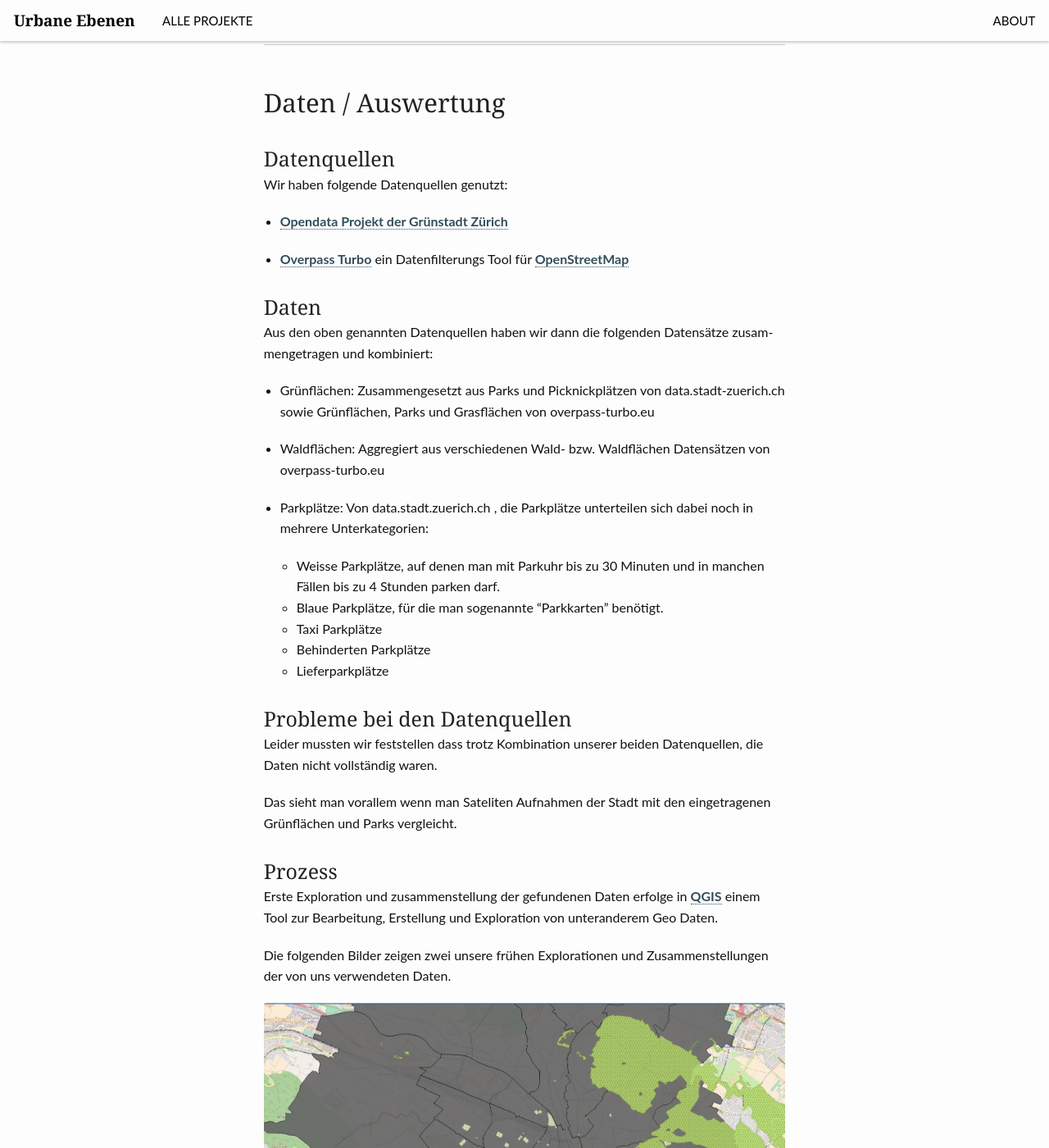
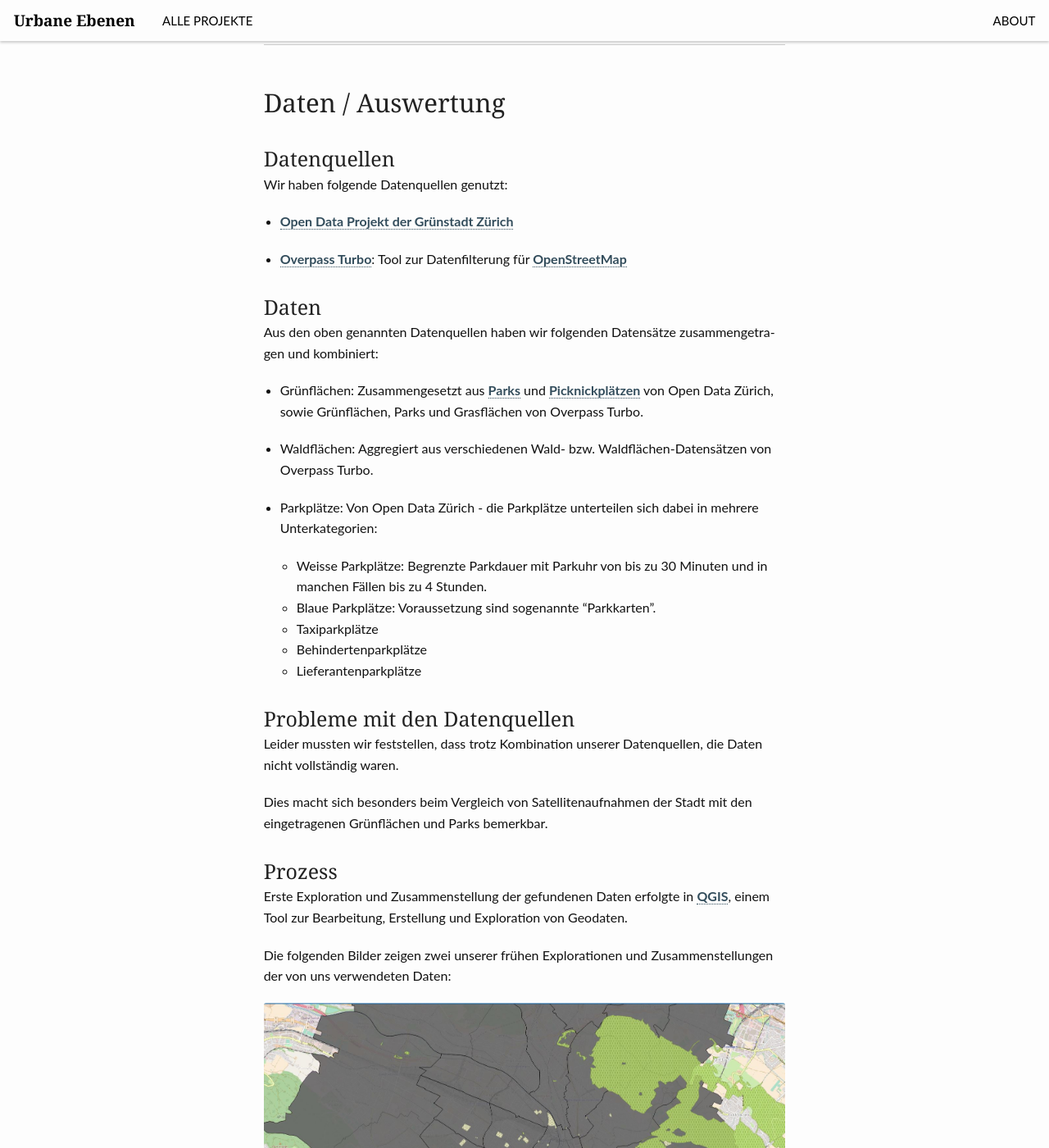
Before and after one commit to tillnagel/gdv-website, a Jekyll site: the page built from _posts/projects/2017-01-26-ZuerichParkflaechen.md, in a window 1280 px wide and 1400 px high, scrolled down 1875 px. Shown: the whole window at 82% size. Built offline with Jekyll 4.4.1, drawn with Linux system fonts in a browser that asks for light colours; some of the changed text lies outside the part shown.

Commit message:
Update 2017-01-26-ZuerichParkflaechen.md

````diff
--- a/_posts/projects/2017-01-26-ZuerichParkflaechen.md
+++ b/_posts/projects/2017-01-26-ZuerichParkflaechen.md
@@ -17,9 +17,7 @@ author: Ahmet Ekiz, Kevin Schorpp, Klaus Hipp, Mihkail Polishuk
 ## Abstract
 Die Anwendung visualisiert diverse Geodaten zu Wald-, Grünflächen und Parks in der „Grünstadt Zürich“ und ermöglicht einen Vergleich diesbezüglicher Flächenverteilung mit Parkflächen.
 
-
 Gegliedert wird die Darstellung in eine Übersichts-, sowie eine Diagrammansicht und vier Detailansichten zur Veranschaulichung maximal zweier Bezirke Zürichs und deren Gegenüberstellung zum Züricher Durchschnitt.
-
 
 ## Einführung
 <!--- Einführung: Was ist die Motivation hinter Ihrem Projekt?
@@ -27,22 +25,17 @@ Gegliedert wird die Darstellung in eine Übersichts-, sowie eine Diagrammansicht
 
 Dieses kleine Datenvisualisierungsprojekt ist im Rahmen der Vorlesung "Grundlagen der Datenvisualisierung" im Wintersemester 2016/2017 entstanden. Ziel war eine interaktive Datenvisualisierung zum Thema Smart City und Urbanen Räumen.
 
-
 Nach einiger Recherche zu verfügbaren Datenquellen, griffen wir eine Konzeptidee unseres Dozenten Herr Prof. Dr. Nagel auf, Parks und Parkplätze der Stadt Zürich in Relation zu setzen und festzustellen, ob besondere Ausprägungen zu erkennen sind.
 
+## Funktionalitäten
 
-## Funktionalitäten:
 Die Übersichtskarte <img src="{{ site.urlimg }}/ZuerichParkflaechen/zp_A.png" alt="(A)" style="width: 20px; height: 20px;" /> erlaubt das einfache Selektieren von bis zu zwei Bezirken, die in den jeweiligen Spalten zur Detailansicht <img src="{{ site.urlimg }}/ZuerichParkflaechen/zp_B.png" alt="(B)" style="width: 20px; height: 20px;" /> dargestellt werden.
-
 
 Diese zeigen jeweils in zwei übereinanderliegenden Panels die Grünflächen (oben) und die verschiedenen Parkplatzarten (unten), die jeweils gefiltert werden können.
 
-
 Bei fehlender Selektion oder Auswahl eines einzelnen Bezirkes wird in der rechten Spalte gesamt Zürich zum Vergleich eingeblendet.
 
-
 Die Diagrammansicht <img src="{{ site.urlimg }}/ZuerichParkflaechen/zp_C.png" alt="(C)" style="width: 20px; height: 20px;" /> stellt die Gesamtflächen der visualisierten Bezirke dem Züricher Absolut und Durchschnitt gegenüber.
-
 
 <figure>
   <img src="{{ site.urlimg }}/ZuerichParkflaechen/zp_functions_image.png" />
@@ -54,48 +47,49 @@ Die Diagrammansicht <img src="{{ site.urlimg }}/ZuerichParkflaechen/zp_C.png" al
 ## Daten / Auswertung
 
 ### Datenquellen
+
 Wir haben folgende Datenquellen genutzt:
 
-- [Opendata Projekt der Grünstadt Zürich](https://data.stadt-zuerich.ch/)
+- [Open Data Projekt der Grünstadt Zürich](https://data.stadt-zuerich.ch/)
 
-- [Overpass Turbo](https://overpass-turbo.eu/) ein Datenfilterungs Tool für [OpenStreetMap](http://openstreetmap.org/)
+- [Overpass Turbo](https://overpass-turbo.eu/): Tool zur Datenfilterung für [OpenStreetMap](http://openstreetmap.org/)
 
 ### Daten
-Aus den oben genannten Datenquellen haben wir dann die folgenden Datensätze zusammengetragen und kombiniert:
 
-- Grünflächen: Zusammengesetzt aus Parks und Picknickplätzen von data.stadt-zuerich.ch sowie Grünflächen, Parks und Grasflächen von overpass-turbo.eu
+Aus den oben genannten Datenquellen haben wir folgenden Datensätze zusammengetragen und kombiniert:
 
-- Waldflächen: Aggregiert aus verschiedenen Wald- bzw. Waldflächen Datensätzen von overpass-turbo.eu
+- Grünflächen: Zusammengesetzt aus [Parks](https://data.stadt-zuerich.ch/dataset/park) und [Picknickplätzen](https://data.stadt-zuerich.ch/dataset/picknickplatz) von Open Data Zürich, sowie Grünflächen, Parks und Grasflächen von Overpass Turbo.
 
-* Parkplätze: Von data.stadt.zuerich.ch , die Parkplätze unterteilen sich dabei noch in mehrere Unterkategorien:
-    * Weisse Parkplätze, auf denen man mit Parkuhr bis zu 30 Minuten und in manchen Fällen bis zu 4 Stunden parken darf.
-    * Blaue Parkplätze, für die man sogenannte "Parkkarten" benötigt.
-    * Taxi Parkplätze
-    * Behinderten Parkplätze
-    * Lieferparkplätze
+- Waldflächen: Aggregiert aus verschiedenen Wald- bzw. Waldflächen-Datensätzen von Overpass Turbo.
 
+* Parkplätze: Von Open Data Zürich - die Parkplätze unterteilen sich dabei in mehrere Unterkategorien:
+    * Weisse Parkplätze: Begrenzte Parkdauer mit Parkuhr von bis zu 30 Minuten und in manchen Fällen bis zu 4 Stunden.
+    * Blaue Parkplätze: Voraussetzung sind sogenannte "Parkkarten".
+    * Taxiparkplätze
+    * Behindertenparkplätze
+    * Lieferantenparkplätze
 
-### Probleme bei den Datenquellen
-Leider mussten wir feststellen dass trotz Kombination unserer beiden Datenquellen, die Daten nicht vollständig waren.
+### Probleme mit den Datenquellen
 
+Leider mussten wir feststellen, dass trotz Kombination unserer Datenquellen, die Daten nicht vollständig waren.
 
-Das sieht man vorallem wenn man Sateliten Aufnahmen der Stadt mit den eingetragenen Grünflächen und Parks vergleicht.
+Dies macht sich besonders beim Vergleich von Satellitenaufnahmen der Stadt mit den eingetragenen Grünflächen und Parks bemerkbar.
 
 ### Prozess
 <!--Sinnvolle Auswahl relevanter Experimente.-->
 
-Erste Exploration und zusammenstellung der gefundenen Daten erfolge in [QGIS](http://qgis.org/de/site/) einem Tool zur Bearbeitung, Erstellung und Exploration von unteranderem Geo Daten.
+Erste Exploration und Zusammenstellung der gefundenen Daten erfolgte in [QGIS](http://qgis.org/de/site/), einem Tool zur Bearbeitung, Erstellung und Exploration von Geodaten.
 
-Die folgenden Bilder zeigen zwei unsere frühen Explorationen und Zusammenstellungen der von uns verwendeten Daten.
+Die folgenden Bilder zeigen zwei unserer frühen Explorationen und Zusammenstellungen der von uns verwendeten Daten:
 
 <figure>
   <img src="{{ site.urlimg }}/ZuerichParkflaechen/QGIS_Bezirke_GruenUndWaldflaechen.JPG" />
-  <figcaption >Eine frühe Zusammenstellung, nur mit den Bezirken Zürichs und den Daten der Grünflächen</figcaption>
+  <figcaption >Eine frühe Zusammenstellung, nur mit den Bezirken Zürichs und Daten der Grünflächen.</figcaption>
 </figure>
 
 <figure>
   <img src="{{ site.urlimg }}/ZuerichParkflaechen/QGIS_View.JPG" />
-  <figcaption >Zusammenstellung aller von uns verwendeten Daten in QGIS</figcaption>
+  <figcaption >Zusammenstellung aller von uns verwendeten Daten in QGIS.</figcaption>
 </figure>
 
 <!--## Prototyp / Ergebnisse
@@ -105,6 +99,7 @@ Hier sind einige unserer Prototypen und Entwicklungsschritte zu sehen: -->
 <!--Ergebnisse, Design, Prototyp. Darstellungen echter oder ausgewählter Daten.-->
 
 ### Fragen
+
 Wir untersuchten folgende Fragen:
 
 - Wie ist die Relation der Grünflächen zu den Parkplätzen in Zürich?
@@ -128,39 +123,29 @@ Wir untersuchten folgende Fragen:
 
 - Es gibt etwa doppelt so viele kostenpflichtige wie zeitbegrenzte Parkmöglichkeiten.
 
-
 ### Implementierung
 
 #### Verwendete Tools/Libraries:
 
-- Java Processing
+- Java [Processing](https://processing.org/)
 
-- Unfolding Maps für die Karten
+- [Unfolding Maps](http://unfoldingmaps.org/) für die Karten
 
-- GiCentre für Diagramme
+- [GiCentre](http://www.gicentre.net/) für Diagramme
 
-- ControlP5 für Filter
+- [ControlP5](http://www.sojamo.de/libraries/controlP5/) für Filter
 
 <!--Wie haben Sie die Visualisierung umgesetzt? Welche Tools haben Sie für welche Schritte eingesetzt?-->
 
-
 #### Probleme bei der Implementierung:
 
-- Processing und die anderen genutzten Bibliotheken und Tools waren neu für uns, dementsprechend mussten wir viel Zeit für die Einarbeitung aufwenden.
+- Processing, sowie die ebenfalls genutzten Bibliotheken und Tools waren neu für uns, dementsprechend mussten wir viel Zeit für die erste Einarbeitung aufwenden.
 
+- Sehr viele Datensätze, allein die Parkplätze, umfassen ~50.000 einzelne Datenpunkte. Daraus folgen Performanceprobleme, die sich in der Applikation bemerkbar machen.
 
-- Sehr viele Daten, allein die Parkplätze umfassten ~50.000 einzelne Datenpunkte.
-demensprechend hatten wir mit einigen Performanceproblemen zu kämpfen.
+- Die Flächen der Polygone, die wir aus Overpass Turbo generierten, konnten wir aufgrund von Fehlern im Aufbau der dort eingetragenen Daten nicht korrekt berechnen.
 
-
-- Eigene Marker für die Maps erstellen, wir entschieden uns schlussendlich von uns angefertigte Icons zu verwenden.
-
-
-- Die Flächen der Polygone die wir aus Overpass Turbo generierten, konnten wir aufgrund von Fehlern im Aufbau der dort eingetragenen Daten nicht korrekt berechnen.
-
-
-- Wälder die außerhalb eines Bezirks liegen werden mit zum Bezirk gezählt.
-
+- Wälder, die außerhalb eines Bezirks liegen, werden in der Flächenberechnung mit zum Bezirk gezählt und nicht abgeschnitten.
 
 <!--```javascript
 function setup() {
````
Also changed, not shown: other parts of _posts/projects/2017-01-26-ZuerichParkflaechen.md (+1 -2 lines).
